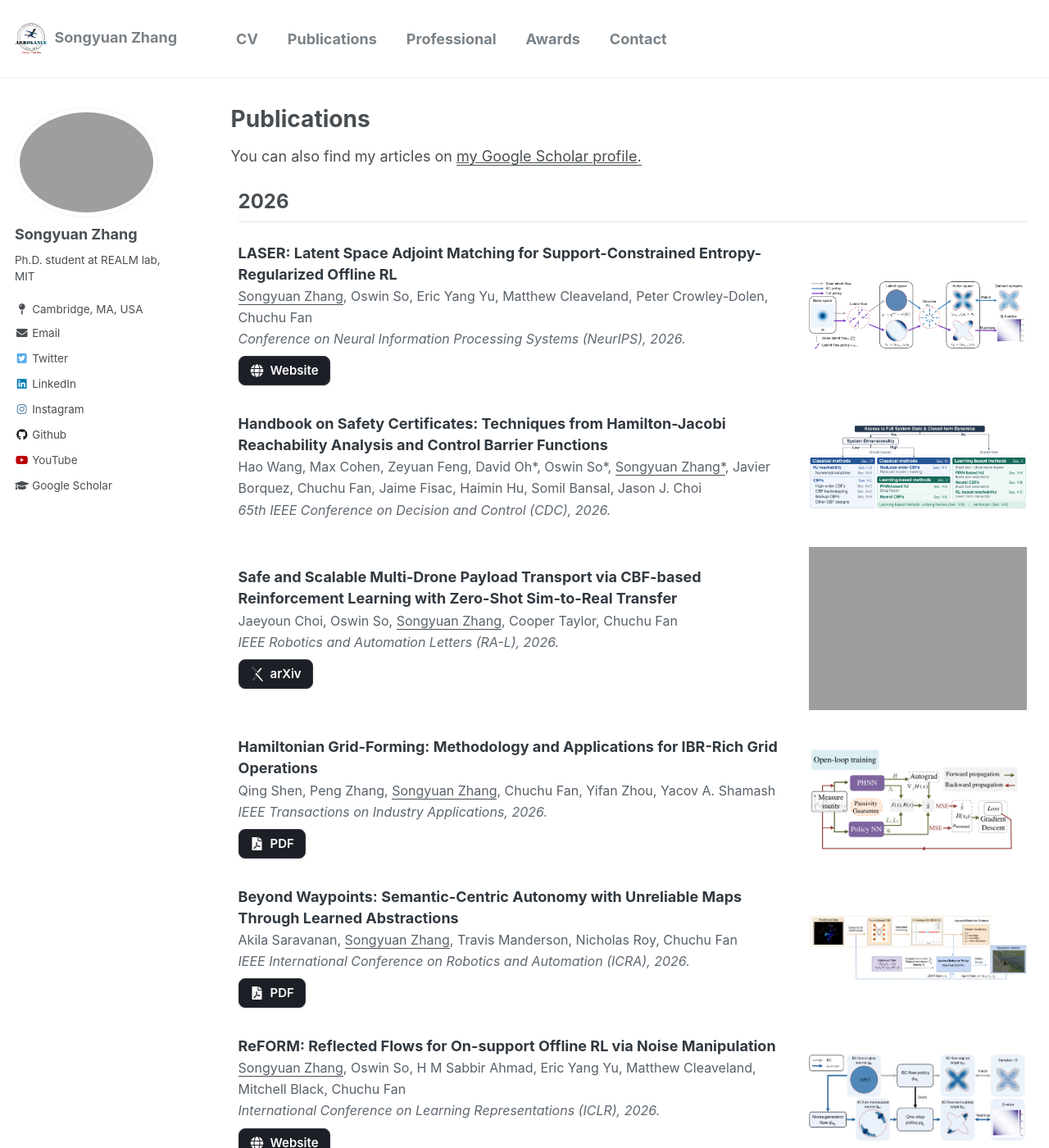
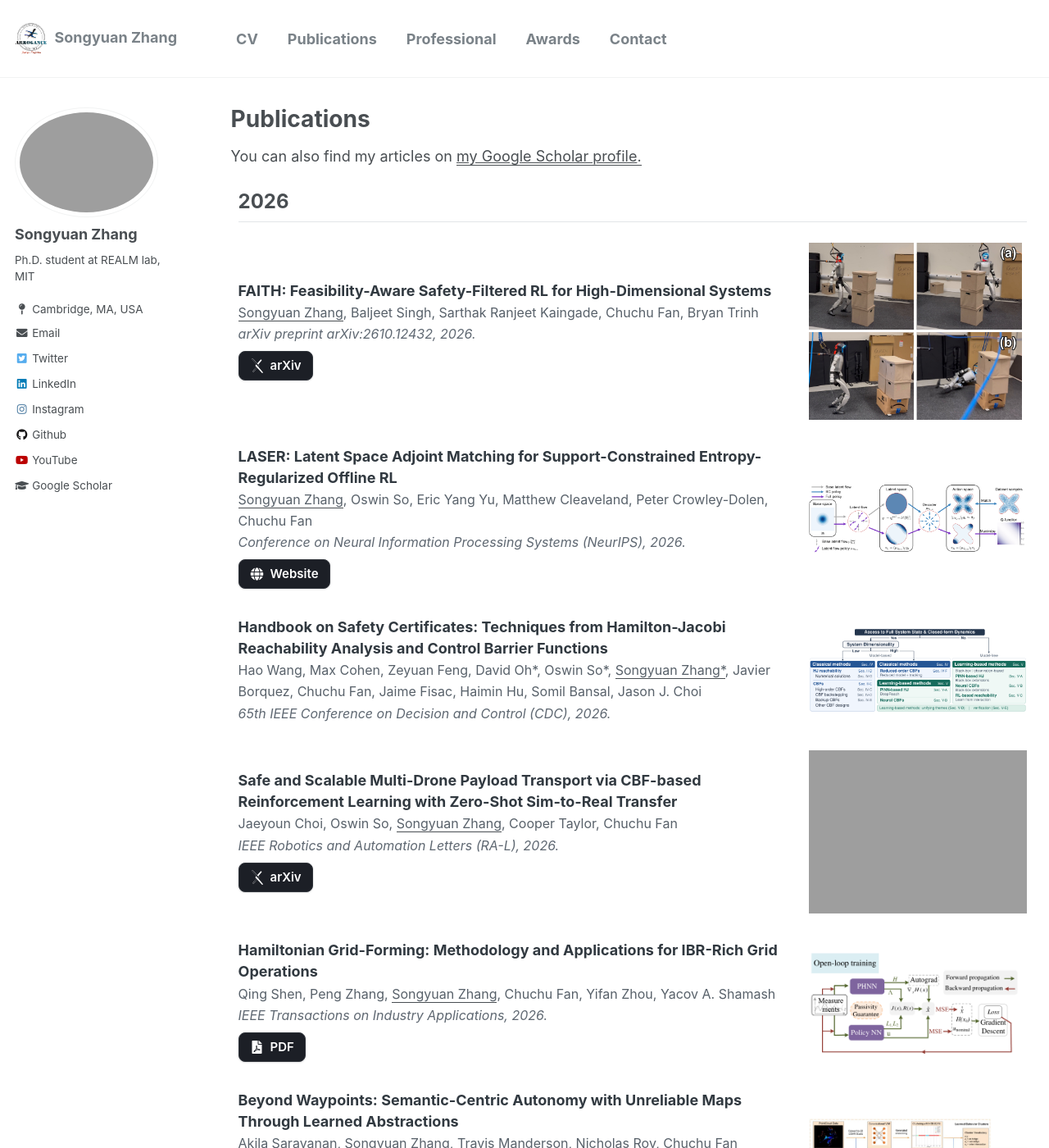
Before and after one commit to syzhang092218-source/syzhang092218-source.github.io, a Jekyll site: the page built from _pages/publications.html, in a window 1280 px wide and 1400 px high. Shown: the whole window at 82% size. Built offline with Jekyll 4.4.1, drawn with Linux system fonts in a browser that asks for light colours.

Commit message:
Add FAITH publication and update academic CV

```diff
--- a/_pages/publications.html
+++ b/_pages/publications.html
@@ -42,6 +42,28 @@ author_profile: true
         max-width: 100%;
         height: auto;
         margin: 0;
+    }
+    .faith-teaser {
+        display: grid;
+        grid-template-columns: repeat(2, minmax(0, 1fr));
+        gap: 3px;
+        width: 100%;
+        max-width: 260px;
+    }
+    .faith-teaser-frame {
+        display: block;
+        aspect-ratio: 840 / 696;
+        overflow: hidden;
+    }
+    .faith-teaser-frame img {
+        display: block;
+        width: 500%;
+        max-width: none;
+        height: 100%;
+        margin: 0;
+    }
+    .faith-teaser-frame--last img {
+        transform: translateX(-80%);
     }
     .publication-year > td {
         padding-top: 1.5em;
@@ -167,6 +189,42 @@ author_profile: true
 <tbody>
     <tr class="publication-year">
         <td colspan="2"><h2 id="publications-2026">2026</h2></td>
+    </tr>
+    <tr>
+        <td>
+            <b>
+                FAITH: Feasibility-Aware Safety-Filtered RL for High-Dimensional Systems
+            </b>
+            <br>
+                <span class="publication-authors"><u>Songyuan Zhang</u>, Baljeet Singh, Sarthak Ranjeet Kaingade, Chuchu Fan, Bryan Trinh</span>
+            <br>
+            <i class="publication-venue">
+                arXiv preprint arXiv:2610.12432, 2026.
+            </i>
+            <br>
+                <a class="publication-button" href="https://arxiv.org/abs/2610.12432">
+                    <img src="{{ '/assets/icons/arxiv.svg' | relative_url }}" width="18" height="18" alt="" aria-hidden="true">
+                    <span>arXiv</span>
+                </a>
+            <br>
+        </td>
+        <td>
+            <!-- Figure 1 contains two five-frame strips; show each trial's first and last frames without changing the source images. -->
+            <div class="faith-teaser" role="group" aria-label="FAITH humanoid demonstrations: initial and final frames, with light push above and strong push below">
+                <span class="faith-teaser-frame">
+                    <img src="{{ '/_pages/publication_teasers/faith-figure1-light-push.jpg' | relative_url }}" alt="Light push: initial humanoid pose beside the protected region" width="4200" height="696">
+                </span>
+                <span class="faith-teaser-frame faith-teaser-frame--last">
+                    <img src="{{ '/_pages/publication_teasers/faith-figure1-light-push.jpg' | relative_url }}" alt="Light push: humanoid recovers while staying clear of the protected region" width="4200" height="696">
+                </span>
+                <span class="faith-teaser-frame">
+                    <img src="{{ '/_pages/publication_teasers/faith-figure1-strong-push.jpg' | relative_url }}" alt="Strong push: initial humanoid pose beside the protected region" width="4200" height="696">
+                </span>
+                <span class="faith-teaser-frame faith-teaser-frame--last">
+                    <img src="{{ '/_pages/publication_teasers/faith-figure1-strong-push.jpg' | relative_url }}" alt="Strong push: humanoid falls away from the protected region" width="4200" height="696">
+                </span>
+            </div>
+        </td>
     </tr>
     <tr>
         <td>
```
Also changed, not shown: _pages/cv.md (+1 -1 lines), _pages/publication_teasers/faith-figure1-light-push.jpg (added), _pages/publication_teasers/faith-figure1-strong-push.jpg (added), 2 other files.
